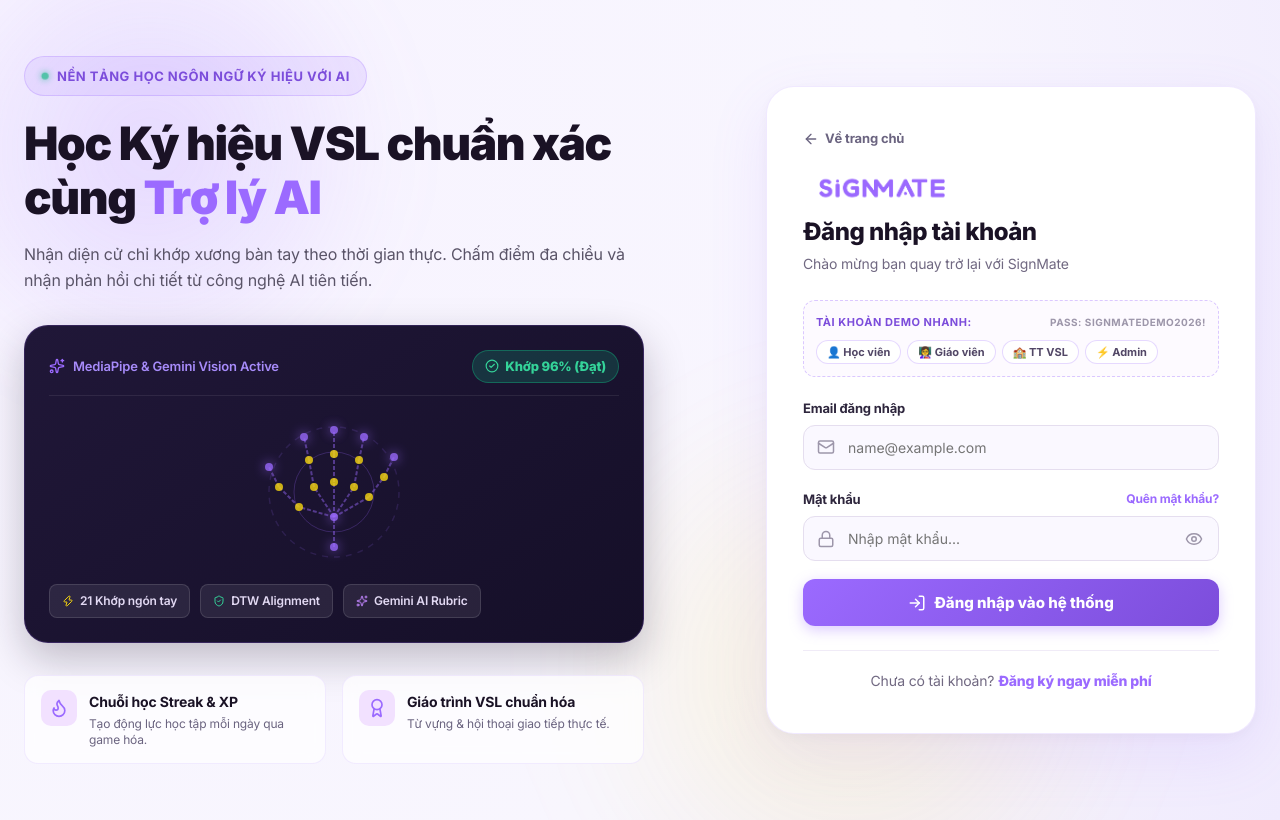
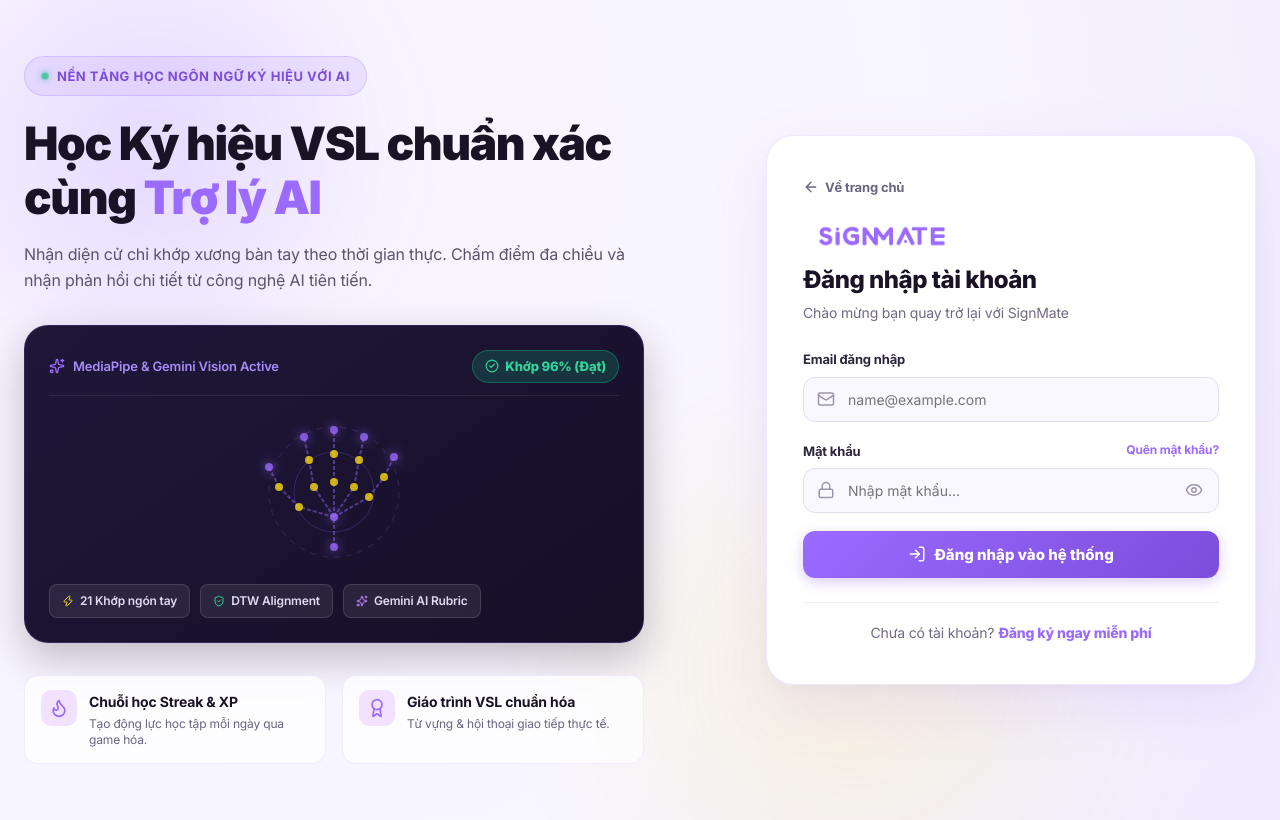
Before and after one commit to BaoDuy130724/SignMate_ProjectWeb, a React (Vite) app: page /login in a window 1280 px wide. Built offline with nearby package versions, Linux system fonts and the light colour scheme; no server answers.

Commit message:
jygghghjg

```diff
--- a/src/pages/Auth.css
+++ b/src/pages/Auth.css
@@ -314,54 +314,6 @@
   color: #716982;
 }
 
-/* Demo accounts fast autofill toolbar */
-.auth-demo-toolbar {
-  background: #fdfaff;
-  border: 1px dashed rgba(155, 106, 255, 0.35);
-  border-radius: 12px;
-  padding: 12px;
-  margin-bottom: 20px;
-}
-
-.auth-demo-toolbar-title {
-  font-size: 11px;
-  font-weight: 700;
-  color: var(--primary-dark, #7c4ddb);
-  text-transform: uppercase;
-  letter-spacing: 0.5px;
-  margin-bottom: 8px;
-  display: flex;
-  align-items: center;
-  justify-content: space-between;
-}
-
-.auth-demo-chips {
-  display: flex;
-  flex-wrap: wrap;
-  gap: 6px;
-}
-
-.auth-demo-chip {
-  background: white;
-  border: 1px solid rgba(155, 106, 255, 0.25);
-  padding: 4px 10px;
-  border-radius: 9999px;
-  font-size: 11px;
-  font-weight: 700;
-  color: #524766;
-  cursor: pointer;
-  transition: all 0.15s;
-  display: flex;
-  align-items: center;
-  gap: 4px;
-}
-
-.auth-demo-chip:hover {
-  background: var(--primary, #9b6aff);
-  color: white;
-  border-color: var(--primary, #9b6aff);
-}
-
 /* Form controls */
 .auth-input-group {
   margin-bottom: 18px;
--- a/src/pages/Login.jsx
+++ b/src/pages/Login.jsx
@@ -16,13 +16,6 @@
   const [error, setError] = useState('');
   const [loading, setLoading] = useState(false);
   const [showPw, setShowPw] = useState(false);
-
-  // Quick fill helper for testing demo accounts
-  const handleQuickFill = (demoEmail, demoPw = 'SignMateDemo2026!') => {
-    setEmail(demoEmail);
-    setPassword(demoPw);
-    setError('');
-  };
 
   const handleLogin = async (e) => {
     e.preventDefault();
@@ -205,28 +198,6 @@
               <p className="auth-card-subtitle">Chào mừng bạn quay trở lại với SignMate</p>
             </div>
 
-            {/* Quick Demo Switcher for fast reviewer access */}
-            <div className="auth-demo-toolbar">
-              <div className="auth-demo-toolbar-title">
-                <span>Tài khoản Demo nhanh:</span>
-                <span style={{ fontSize: '10px', color: '#9d96aa' }}>Pass: SignMateDemo2026!</span>
-              </div>
-              <div className="auth-demo-chips">
-                <button type="button" className="auth-demo-chip" onClick={() => handleQuickFill('student@gmail.com')}>
-                  👤 Học viên
-                </button>
-                <button type="button" className="auth-demo-chip" onClick={() => handleQuickFill('teacher@vslhanoi.edu.vn')}>
-                  👩‍🏫 Giáo viên
-                </button>
-                <button type="button" className="auth-demo-chip" onClick={() => handleQuickFill('centeradmin@vslhanoi.edu.vn')}>
-                  🏫 TT VSL
-                </button>
-                <button type="button" className="auth-demo-chip" onClick={() => handleQuickFill('admin@signmate.vn')}>
-                  ⚡ Admin
-                </button>
-              </div>
-            </div>
-
             {error && (
               <div className="auth-error-banner">
                 <AlertCircle size={18} style={{ flexShrink: 0 }} />
```
